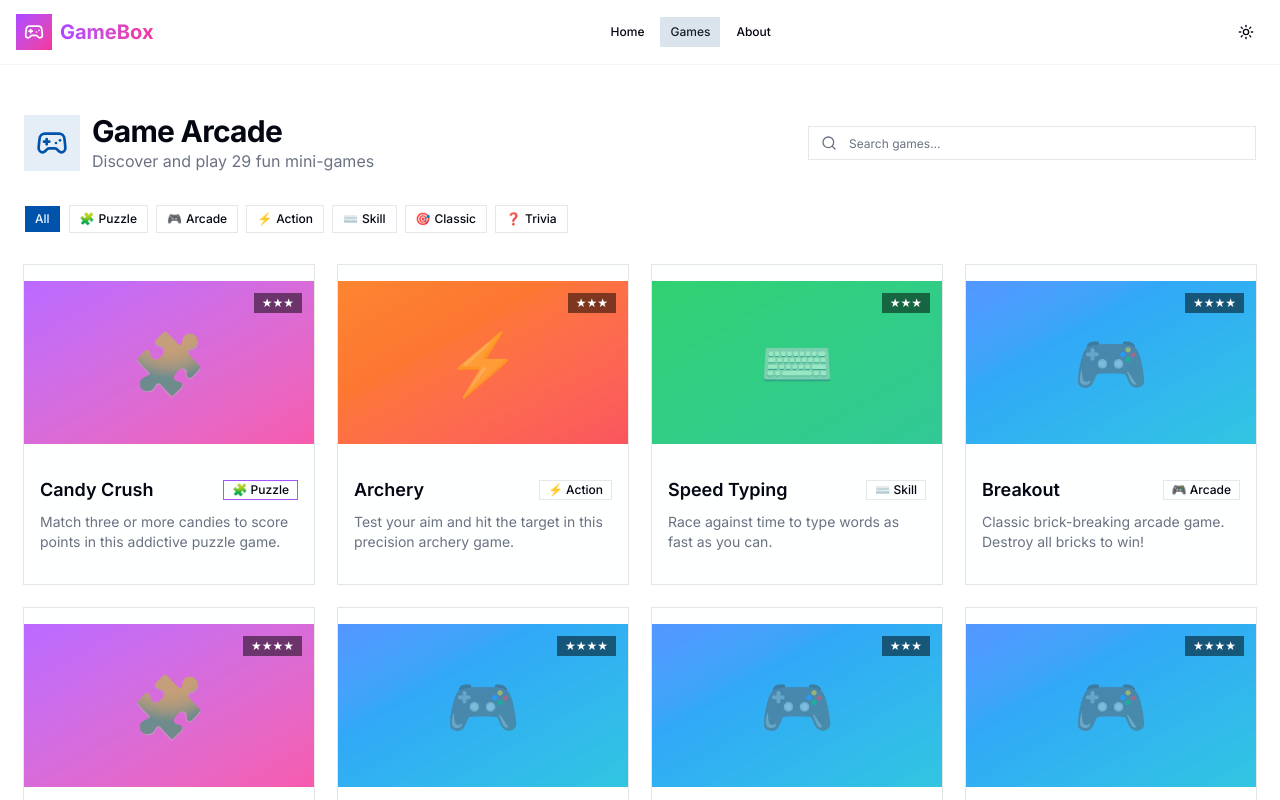
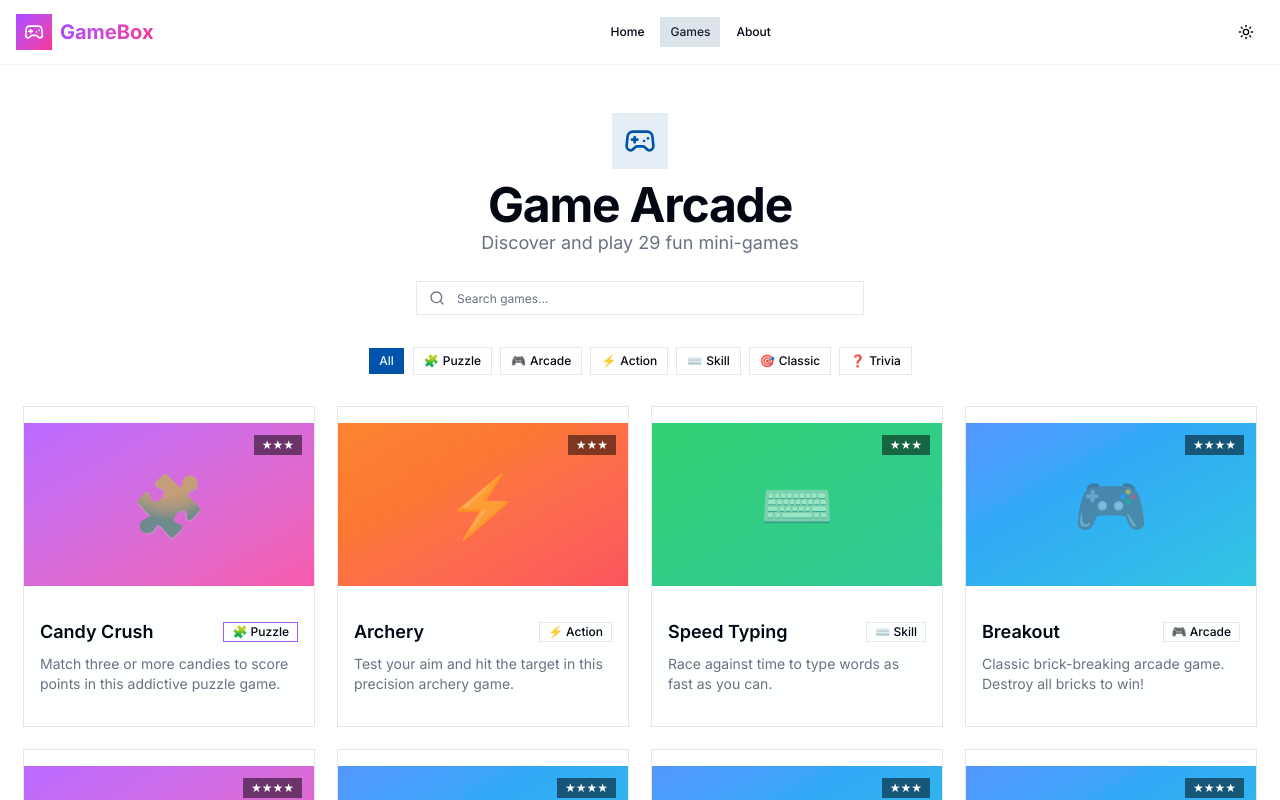
Before and after one commit to Lucifer-00007/simple-games-webapp, a Next.js app: page /games in a window 1280 px wide. Shown: the top 800 px of the page. Built offline with nearby package versions, Linux system fonts and the light colour scheme.

Commit message:
style: center /games page layout horizontally - Added mx-auto to main container - Centered header title, description, and search bar - Aligned category filters to the center

```diff
--- a/src/app/games/page.tsx
+++ b/src/app/games/page.tsx
@@ -27,17 +27,17 @@ export default function GamesPage() {
     }, [searchQuery, selectedCategory]);
 
     return (
-        <div className="container py-12 px-4 md:px-6">
+        <div className="container mx-auto py-12 px-4 md:px-6">
             <div className="flex flex-col gap-8">
                 {/* Header */}
-                <div className="flex flex-col md:flex-row items-center justify-between gap-4">
-                    <div className="flex items-center gap-3">
+                <div className="flex flex-col items-center text-center gap-6">
+                    <div className="flex flex-col items-center gap-3">
                         <div className="p-3 rounded-xl bg-primary/10 text-primary">
                             <Gamepad2 className="w-8 h-8" />
                         </div>
                         <div>
-                            <h1 className="text-3xl font-bold tracking-tight">Game Arcade</h1>
-                            <p className="text-muted-foreground">
+                            <h1 className="text-4xl font-bold tracking-tight sm:text-5xl">Game Arcade</h1>
+                            <p className="text-muted-foreground text-lg max-w-2xl">
                                 Discover and play {GAMES.length} fun mini-games
                             </p>
                         </div>
--- a/src/components/games/category-filter.tsx
+++ b/src/components/games/category-filter.tsx
@@ -15,7 +15,7 @@ export function CategoryFilter({
     onCategoryChange,
 }: CategoryFilterProps) {
     return (
-        <div className="flex flex-wrap gap-2">
+        <div className="flex flex-wrap gap-2 justify-center">
             <Button
                 variant={selectedCategory === 'all' ? 'default' : 'outline'}
                 size="sm"
```
